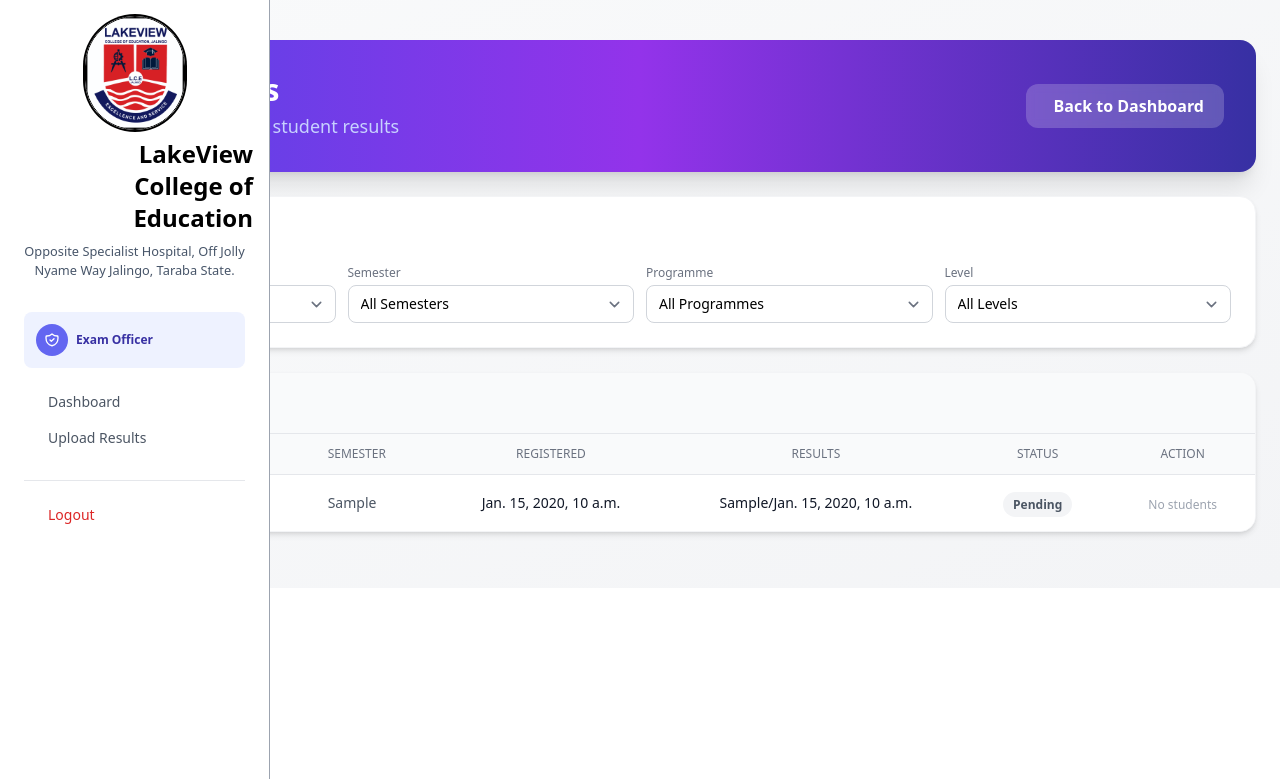
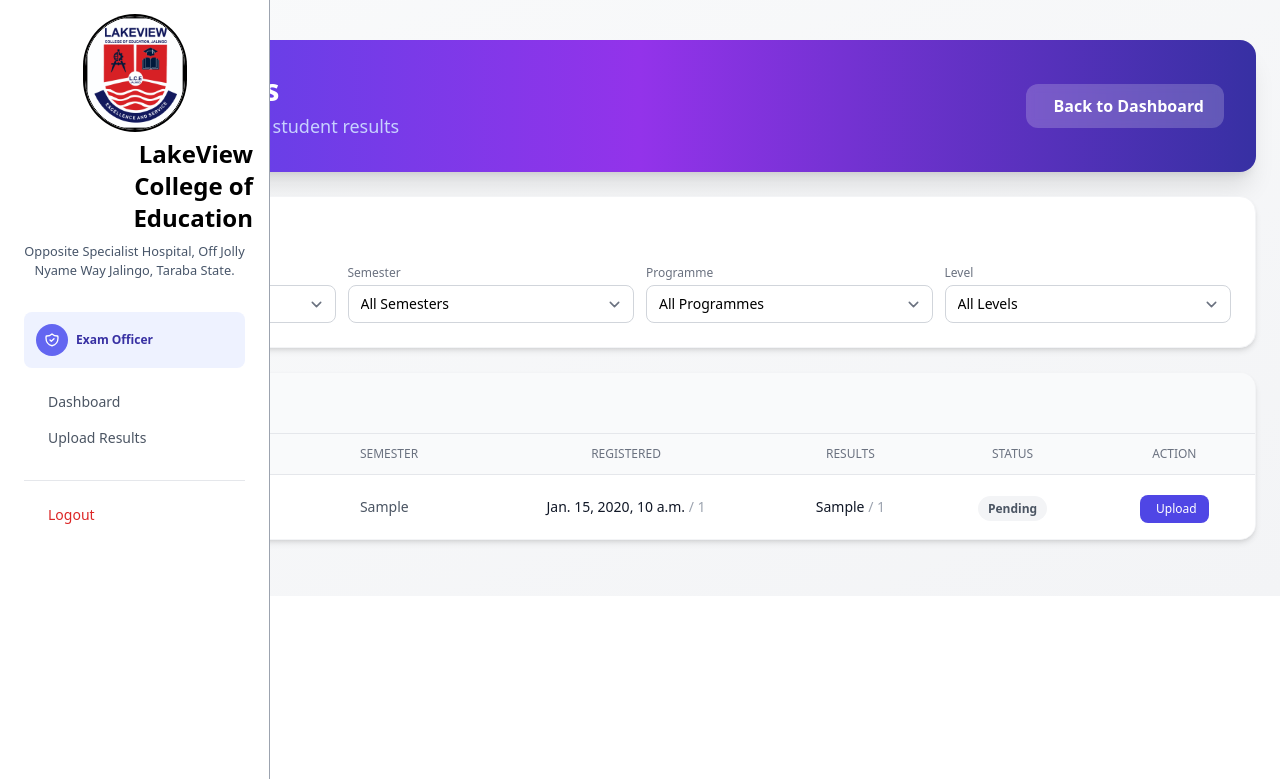
Before and after one commit to Pheebemi/lake-view-college, a Django app: template templates/accounts/exam_officer/select_course.html in a window 1280 px wide. Shown: the top 779 px of the page. Run offline with Django 5.2, Linux system fonts and the light colour scheme; the template is opened without the code that fills it: most values are stand-ins (such as "Sample title", 1, 10 or a date in 2020); style sheets or scripts are compiled from the project's sources; some libraries are stand-ins or nearby versions.

Commit message:
quick fix

```diff
--- a/templates/accounts/exam_officer/select_course.html
+++ b/templates/accounts/exam_officer/select_course.html
@@ -103,8 +103,12 @@
                                     <span class="text-sm text-gray-700">{{ item.course.title }}</span>
                                 </td>
                                 <td class="px-6 py-4 whitespace-nowrap text-sm text-gray-600">{{ item.course.get_semester_display }}</td>
-                                <td class="px-6 py-4 whitespace-nowrap text-sm text-center font-medium text-gray-900">{{ item.registered }}</td>
-                                <td class="px-6 py-4 whitespace-nowrap text-sm text-center font-medium text-gray-900">{{ item.results_done }}/{{ item.registered }}</td>
+                                <td class="px-6 py-4 whitespace-nowrap text-sm text-center font-medium text-gray-900">
+                                    {{ item.registered }} <span class="text-gray-400 font-normal">/ {{ item.total_eligible }}</span>
+                                </td>
+                                <td class="px-6 py-4 whitespace-nowrap text-sm text-center font-medium text-gray-900">
+                                    {{ item.results_done }} <span class="text-gray-400 font-normal">/ {{ item.total_eligible }}</span>
+                                </td>
                                 <td class="px-6 py-4 whitespace-nowrap text-center">
                                     {% if item.is_complete %}
                                     <span class="px-2.5 py-1 text-xs font-semibold rounded-full bg-green-100 text-green-800">Complete</span>
@@ -115,13 +119,13 @@
                                     {% endif %}
                                 </td>
                                 <td class="px-6 py-4 whitespace-nowrap text-center">
-                                    {% if item.registered > 0 %}
+                                    {% if item.total_eligible > 0 %}
                                     <a href="{% url 'accounts:exam_officer_upload_results' item.course.id %}" class="inline-flex items-center px-3 py-1.5 bg-indigo-600 text-white text-xs font-medium rounded-lg hover:bg-indigo-700 transition">
                                         <i class="ti ti-edit mr-1"></i>
                                         {% if item.is_complete %}Edit{% elif item.results_done > 0 %}Continue{% else %}Upload{% endif %}
                                     </a>
                                     {% else %}
-                                    <span class="text-xs text-gray-400">No students</span>
+                                    <span class="text-xs text-gray-400 italic">No eligible students</span>
                                     {% endif %}
                                 </td>
                             </tr>
```
Also changed, not shown: accounts/exam_officer_views.py (+19 -1 lines).
